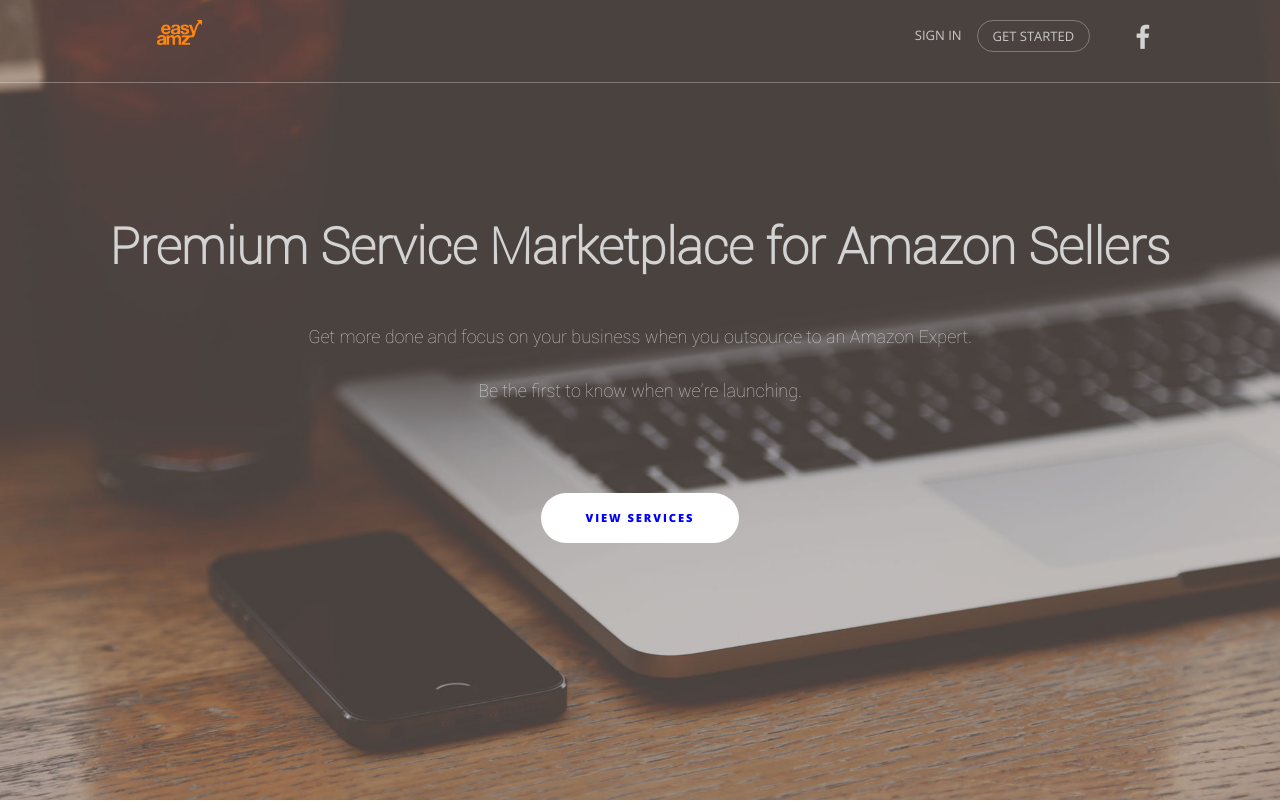
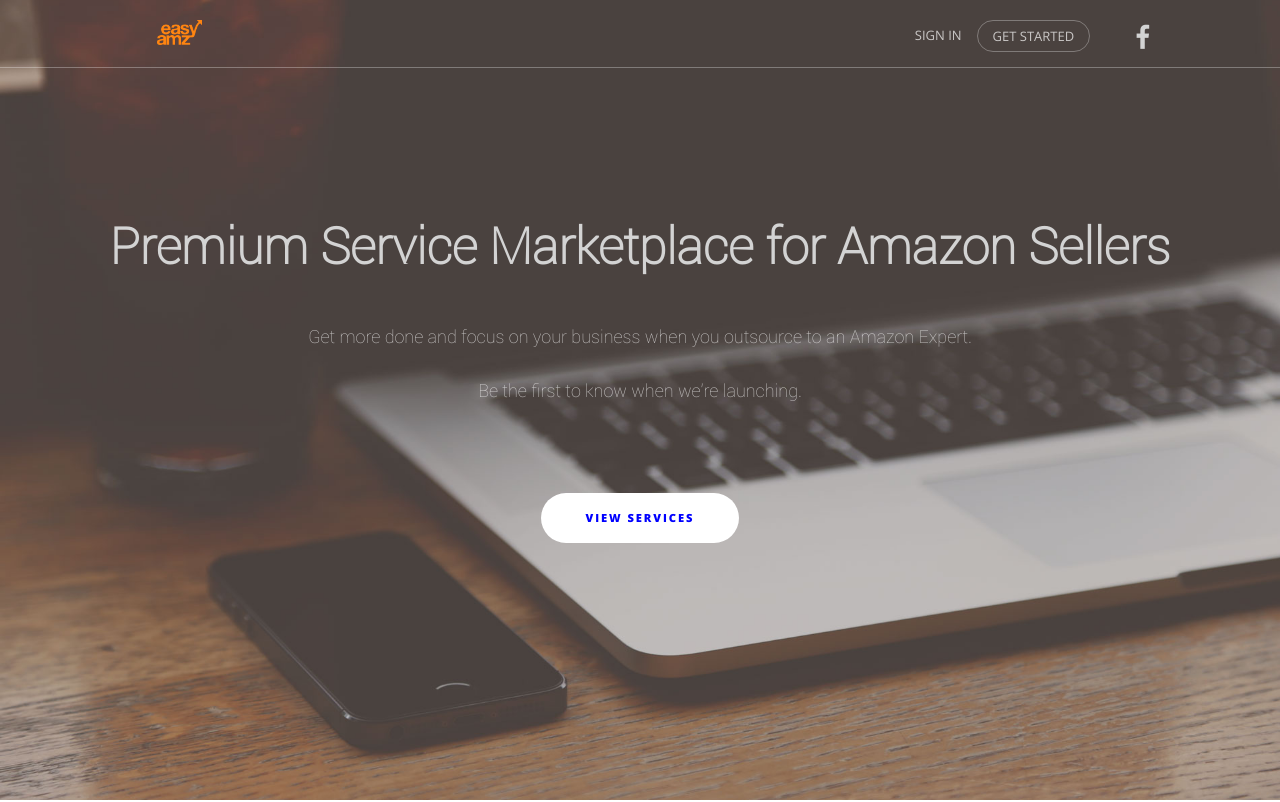
Before and after one commit to btong21/easyAMZ, a website: page index.html in a window 1280 px wide. Shown: the top 802 px of the page. Drawn offline with nearby package versions, Linux system fonts and the light colour scheme.

Commit message:
padding fix

```diff
--- a/css/easyamz.css
+++ b/css/easyamz.css
@@ -32,7 +32,7 @@
 }
 
 #mainNav {
-	padding-bottom: 15px;
+	/*padding-bottom: 15px;*/
 
 
 }
```
